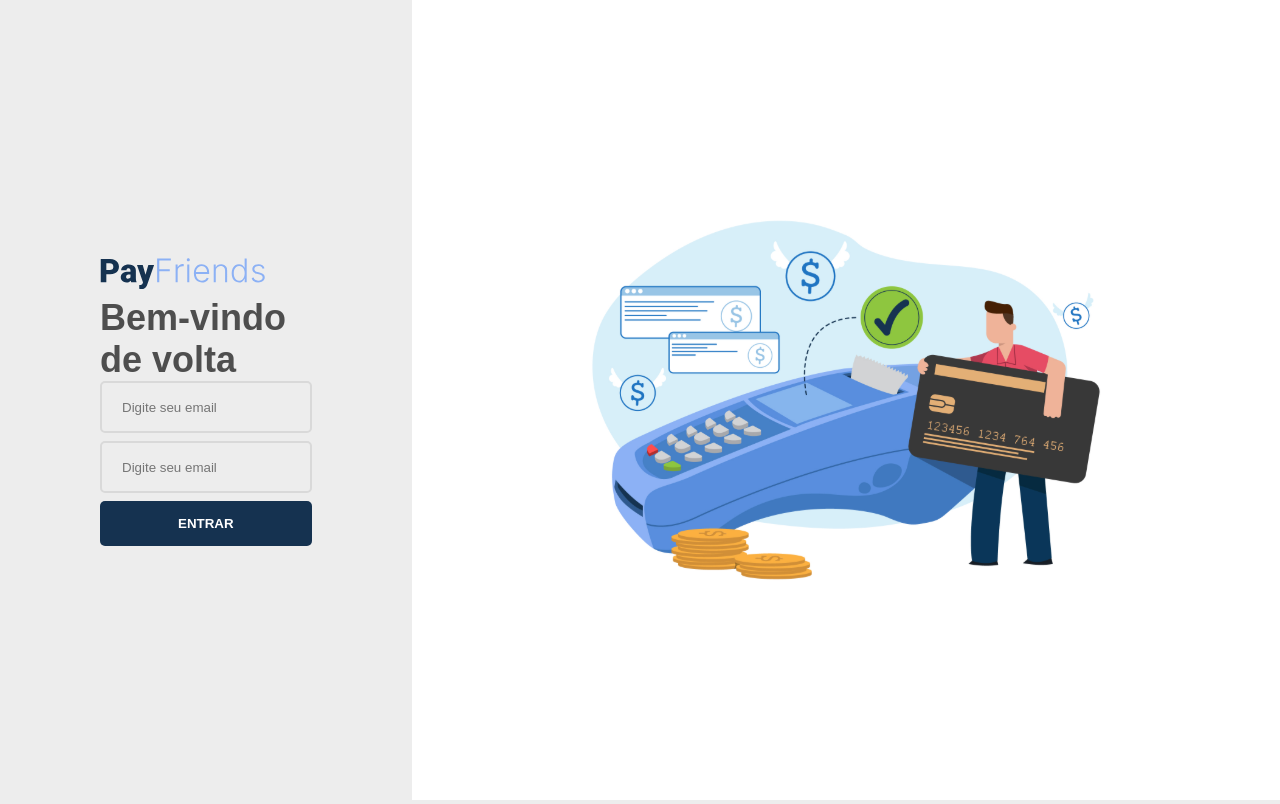
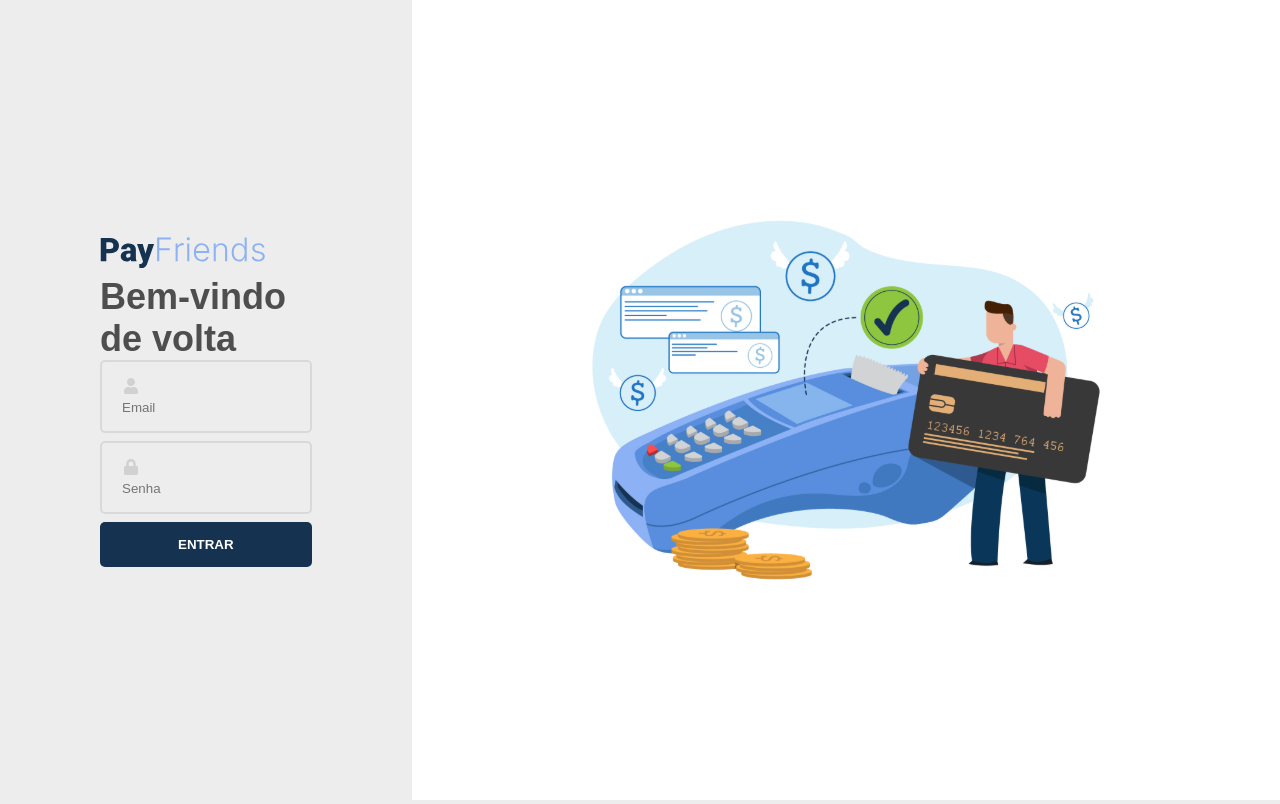
Before and after one commit to Cleydsonsl/payFriends-Atomic, a Next.js app: page / in a window 1280 px wide. Built offline with nearby package versions, Linux system fonts and the light colour scheme.

Commit message:
feat: using a new component

```diff
--- a/src/components/molecules/FormLogin/index.tsx
+++ b/src/components/molecules/FormLogin/index.tsx
@@ -1,15 +1,21 @@
 import { Button } from "@app/components/atoms/Button";
+import { Icon } from "@app/components/atoms/Icon";
 import { Input } from "@app/components/atoms/Input";
 import { Container, ContentInput } from "./styles";
+import { FaUser } from "react-icons/fa";
+import { FaLock } from "react-icons/fa";
+
 
 export function FormLogin() {
   return(
     <Container>
       <ContentInput>
-        <Input placeholder="Digite seu email" value=""/>
+        <Icon icon={FaUser} color="#D1D1D1" size={18}/>
+        <Input placeholder="Email" value=""/>
       </ContentInput>
       <ContentInput>
-        <Input placeholder="Digite seu email" value=""/>
+        <Icon icon={FaLock} color="#D1D1D1" size={18}/>
+        <Input placeholder="Senha" value=""/>
       </ContentInput>
       <Button text="ENTRAR" />
     </Container>
```
